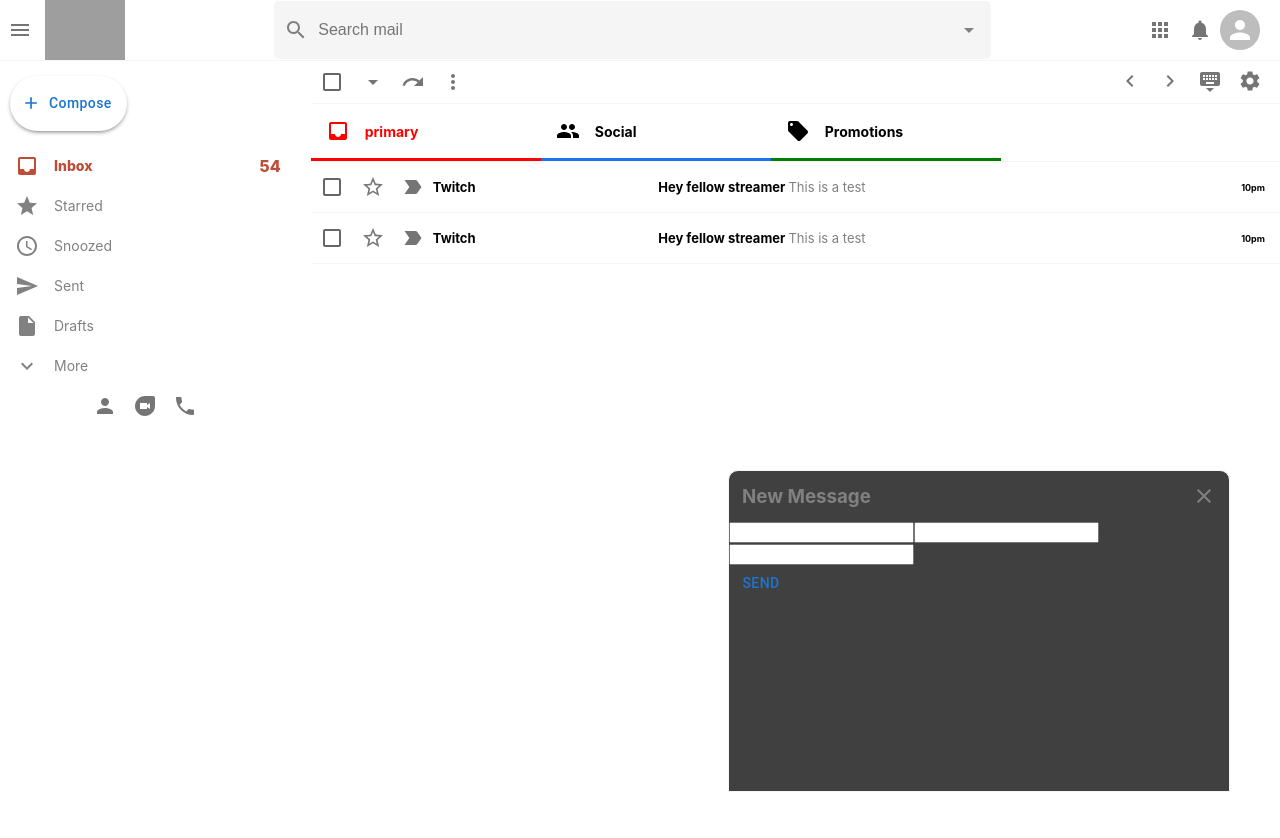
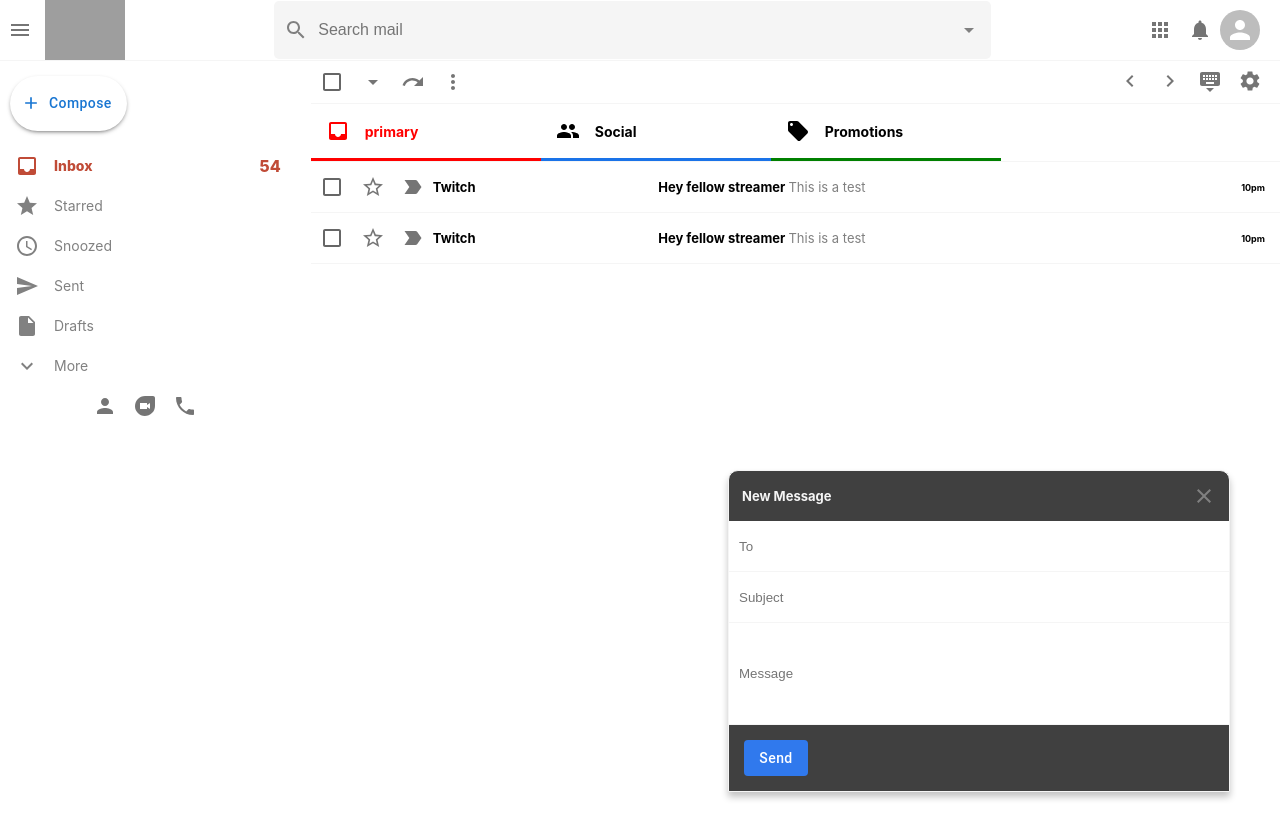
Before and after one commit to dev-Zidxne/Gmail-Clone-ReactJS, a React (Create React App) app: page / in a window 1280 px wide. Both pictures are taken after a click on the button "Compose". Shown: the top 838 px of the page. Built offline with nearby package versions, Linux system fonts and the light colour scheme; grey boxes are pictures that could not be loaded.

Commit message:
Implemented redux with opening and closing sendMail Component
Still Building the SendMail Component

```diff
--- a/package.json
+++ b/package.json
@@ -14,6 +14,7 @@
     "node-modules": "^1.0.1",
     "react": "^18.2.0",
     "react-dom": "^18.2.0",
+    "react-hook-form": "^7.34.0",
     "react-redux": "^8.0.2",
     "react-router-dom": "6",
     "react-scripts": "5.0.1",
--- a/src/App.js
+++ b/src/App.js
@@ -7,8 +7,12 @@ import EmailList from "./EmailList";
 import Header from "./Header";
 import Sidebar from "./Sidebar";
 import SendMail from "./SendMail";
+import { useSelector } from "react-redux";
+import { selectSendMesageIsOpen } from "./features/mailSlice";
 
 function App() {
+  const sendMessageIsOpen = useSelector(selectSendMesageIsOpen);
+
   return (
     <Router>
       <div className="app">
@@ -21,7 +25,7 @@ function App() {
             <Route path="/" element={<EmailList />} />
           </Routes>
         </div>
-        <SendMail />
+        {sendMessageIsOpen && <SendMail />}
       </div>
     </Router>
   );
--- a/src/SendMail.css
+++ b/src/SendMail.css
@@ -11,6 +11,7 @@
   display: flex;
   flex-direction: column;
   border: 1px solid whitesmoke;
+  box-shadow: 0px 5px 7px 0px rgba(0, 0, 0, 0.24);
 }
 
 .sendMail__header {
@@ -20,3 +21,41 @@
   align-items: center;
   color: gray;
 }
+.sendMail__header > h3 {
+  color: whitesmoke;
+  font-size: 13px;
+}
+.sendMail__send {
+  background-color: #3079ed !important;
+  text-transform: capitalize !important;
+  margin: 15px !important;
+
+  color: white !important;
+}
+
+.sendMail__close {
+  cursor: pointer;
+}
+.sendMail > form {
+  display: flex;
+  flex: 1;
+  flex-direction: column;
+}
+
+.sendMail > form > input {
+  height: 30px;
+  padding: 10px;
+  border: none;
+  border-bottom: 1px solid whitesmoke;
+  outline: none;
+}
+
+.sendMail__message {
+  flex: 1;
+}
+.sendMail__error {
+  background-color: white;
+  color: red;
+  text-align: right;
+  padding: 2px;
+}
--- a/src/SendMail.js
+++ b/src/SendMail.js
@@ -2,20 +2,62 @@ import React from "react";
 import CloseIcon from "@mui/icons-material/Close";
 import "./SendMail.css";
 import { Button } from "@mui/material";
+import { useForm } from "react-hook-form";
+import { useDispatch } from "react-redux";
+import { closeSendMessage } from "./features/mailSlice";
+
 function SendMail() {
+  const {
+    register,
+    handleSubmit,
+    formState: { errors },
+  } = useForm();
+
+  const onSubmit = (data) => {
+    console.log(data);
+  };
+
+  const dispatch = useDispatch();
   return (
     <div className="sendMail">
       <div className="sendMail__header">
         <h3>New Message</h3>
-        <CloseIcon className="sendMail__close" />
+        <CloseIcon
+          onClick={() => dispatch(closeSendMessage())}
+          className="sendMail__close"
+        />
       </div>
-      <form>
-        <input type="text" />
-        <input type="text" />
-        <input type="text" />
-
+      <form onSubmit={handleSubmit(onSubmit)}>
+        <input
+          name="to"
+          placeholder="To"
+          type="text"
+          {...register("to", { required: true })}
+        />
+        {errors.to && <p className="sendMail__error">To is required!</p>}
+        <input
+          name="subject"
+          placeholder="Subject"
+          type="text"
+          {...register("subject", { required: true })}
+        />
+        {errors.subject && (
+          <p className="sendMail__error">Subject is required!</p>
+        )}
+        <input
+          name="message"
+          placeholder="Message"
+          type="text"
+          className="sendMail__message"
+          {...register("message", { required: true })}
+        />
+        {errors.message && (
+          <p className="sendMail__error">Message is required!</p>
+        )}
         <div className="sendMail__options">
-          <Button>Send</Button>
+          <Button type="submit" className="sendMail__send">
+            Send
+          </Button>
         </div>
       </form>
     </div>
--- a/src/Sidebar.js
+++ b/src/Sidebar.js
@@ -12,12 +12,16 @@ import ExpandMoreIcon from "@mui/icons-material/ExpandMore";
 import PersonIcon from "@mui/icons-material/Person";
 import DuoIcon from "@mui/icons-material/Duo";
 import PhoneIcon from "@mui/icons-material/Phone";
+import { useDispatch } from "react-redux";
+import { openSendMessage } from "./features/mailSlice";
 function Sidebar() {
+  const dispatch = useDispatch();
   return (
     <div className="sidebar">
       <Button
         startIcon={<AddIcon fontSize="large" />}
         className="sidebar__compose"
+        onClick={() => dispatch(openSendMessage())}
       >
         Compose
       </Button>
--- a/src/features/mailSlice.js
+++ b/src/features/mailSlice.js
@@ -1,4 +1,4 @@
-import { createAsyncThunk, createSlice } from "@reduxjs/toolkit";
+import { createSlice } from "@reduxjs/toolkit";
 
 export const mailSlice = createSlice({
   name: "mail",
@@ -11,13 +11,13 @@ export const mailSlice = createSlice({
       state.sendMessageIsOpen = true;
     },
 
-    closeSendMessage: (state, action) => {
-      state.sendMessageIsOpen += false;
+    closeSendMessage: (state) => {
+      state.sendMessageIsOpen = false;
     },
   },
 });
 
-export const { increment, decrement, incrementByAmount } = mailSlice.actions;
+export const { openSendMessage, closeSendMessage } = mailSlice.actions;
 
 export const selectSendMesageIsOpen = (state) => state.mail.sendMessageIsOpen;
 
```
Also changed, not shown: 1 other file (tests, documents, lock files or other folders).
